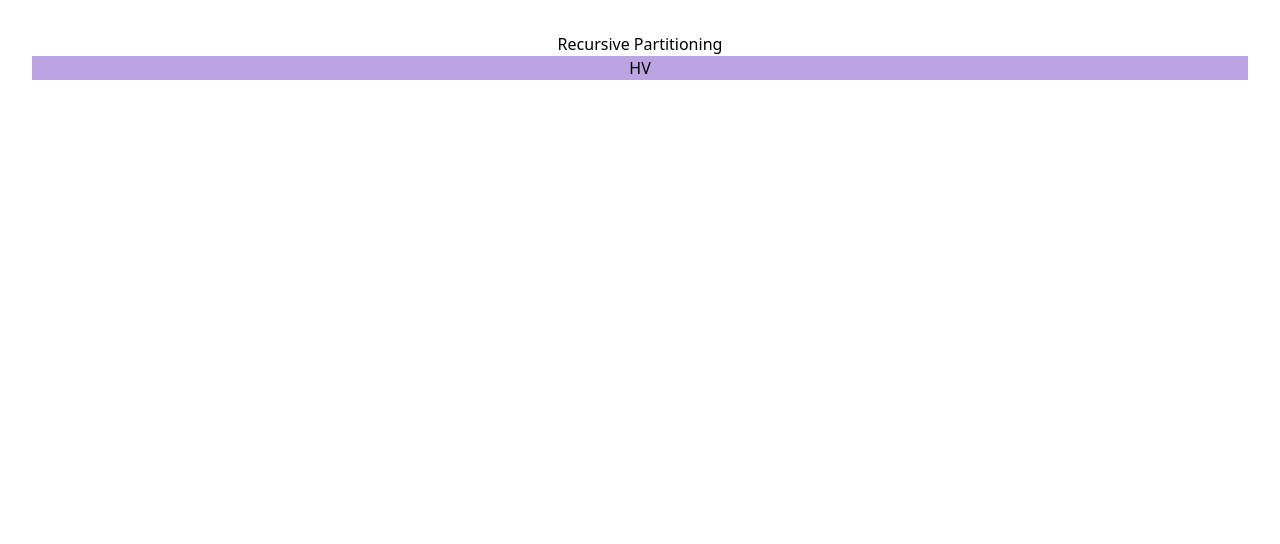
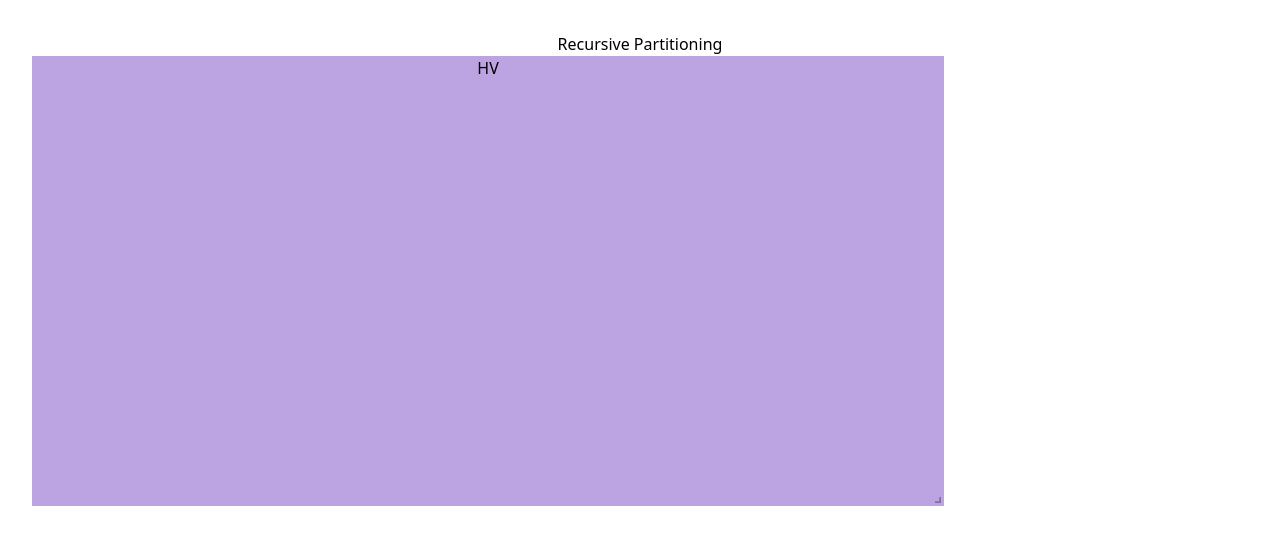
Before and after one commit to meraz007/Frontend-interview, a React (Vite) app in the folder recurive-partitioning/: page / in a window 1280 px wide. Shown: the top 544 px of the page. Built offline with nearby package versions, Linux system fonts and the light colour scheme.

Commit message:
added resize functionality

```diff
--- a/recurive-partitioning/src/App.css
+++ b/recurive-partitioning/src/App.css
@@ -4,3 +4,7 @@
   padding: 2rem;
   text-align: center;
 }
+.resizable {
+  border: 1px solid #ccc;
+  position: relative;
+}
--- a/recurive-partitioning/src/components/Layout.jsx
+++ b/recurive-partitioning/src/components/Layout.jsx
@@ -1,6 +1,7 @@
 import Partition from "./Partition";
 import getRandomColor from "../common";
 import React, { useState } from "react";
+import "react-resizable/css/styles.css";
 
 const Layout = () => {
     const [partitions, setPartitions] = useState([
@@ -8,37 +9,37 @@ const Layout = () => {
             id: 1,
             color: getRandomColor(),
             direction: null,
-            children: []
+            children: [],
+            size: { width: 912, height: 450 },
         },
     ]);
 
     const dividePartition = (partition, id, direction) => {
         if (partition.id === id && partition.children.length === 0) {
-            // Split the partition into two child partitions
             const child1 = {
                 id: partition.id * 2,
-                color: partition.color, // Retain the old color for the first partition
+                color: partition.color,
                 direction: null,
                 children: [],
+                size: direction === "vertical" ? { width: partition.size.width / 2, height: partition.size.height } : { width: partition.size.width, height: partition.size.height / 2 }
             };
             const child2 = {
                 id: partition.id * 2 + 1,
-                color: getRandomColor(), // Assign a new random color for the second partition
+                color: getRandomColor(),
                 direction: null,
                 children: [],
+                size: direction === "vertical" ? { width: partition.size.width / 2, height: partition.size.height } : { width: partition.size.width, height: partition.size.height / 2 },
             };
 
-            // Update the partition with the new children and direction
             return { ...partition, direction, children: [child1, child2] };
         }
 
         if (partition.children.length > 0) {
-            // Recursively update the partition's children
             return {
-            ...partition,
-            children: partition.children.map((child) =>
-                dividePartition(child, id, direction)
-            ),
+                ...partition,
+                children: partition.children.map((child) =>
+                    dividePartition(child, id, direction)
+                ),
             };
         }
 
@@ -46,12 +47,10 @@ const Layout = () => {
     };
 
     const removePatitation = (partition, id) => {
-        // If the partition is found, remove it
         if (partition.id === id) {
           return null;
         }
 
-        // If there are children, we need to filter them out if they match the `id`
         if (partition.children.length > 0) {
             const updatedChildren = partition.children
                 .map((child) => removePatitation(child, id))
@@ -66,7 +65,7 @@ const Layout = () => {
     const handleRemove = (id) => {
         const newPartitions = partitions
         .map((partition) => removePatitation(partition, id))
-        .filter((partition) => partition !== null); // Remove null partitions
+        .filter((partition) => partition !== null);
         setPartitions(newPartitions);
     };
 
@@ -93,6 +92,7 @@ const Layout = () => {
                 <div
                     key={partition.id}
                     className={`flex ${partition.direction === "horizontal" ? "flex-col" : "flex-row"} w-full h-full`}
+                    style={{ width: `${partition.size.width}px`, height: `${partition.size.height}px` }}
                 >
                     {partition.children.map((child) => renderPartition(child))}
                 </div>
--- a/recurive-partitioning/src/components/Partition.jsx
+++ b/recurive-partitioning/src/components/Partition.jsx
@@ -1,9 +1,14 @@
 import React from "react";
+import { ResizableBox } from "react-resizable";
 
 const Partition = ({ partition, onDivide, onRemove }) => {
     return (
         <>
-          <div
+          <ResizableBox
+              width={partition.size.width}
+              height={partition.size.height}
+              minConstraints={[100, 100]}
+              maxConstraints={[800, 800]}
               className="border border-gray-300 h-full w-full flex flex-col justify-center items-center"
               style={{
                   height: "100%",
@@ -34,7 +39,7 @@ const Partition = ({ partition, onDivide, onRemove }) => {
                     </button>
                   )}
               </div>
-          </div>
+          </ResizableBox>
         </>
     )
 }
```
